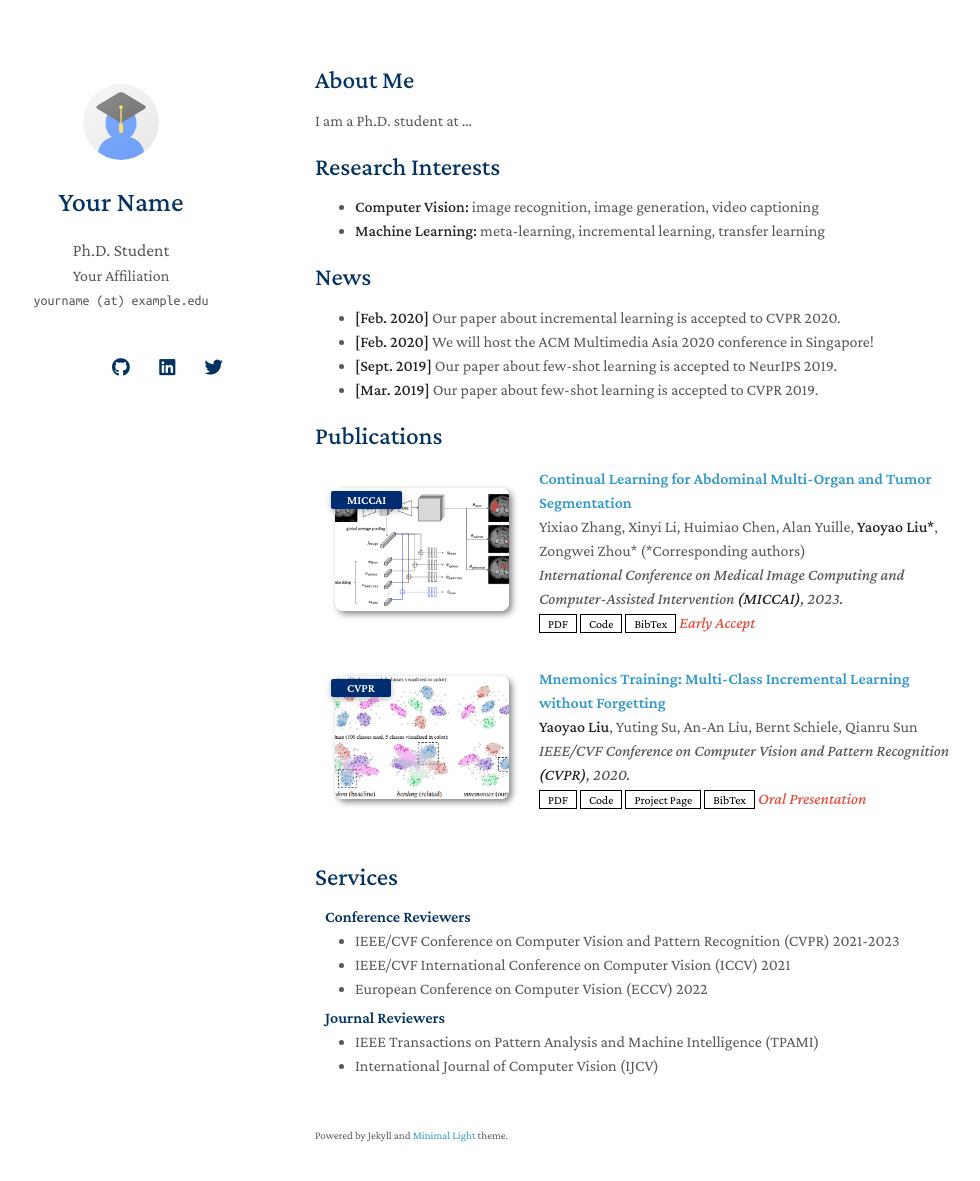
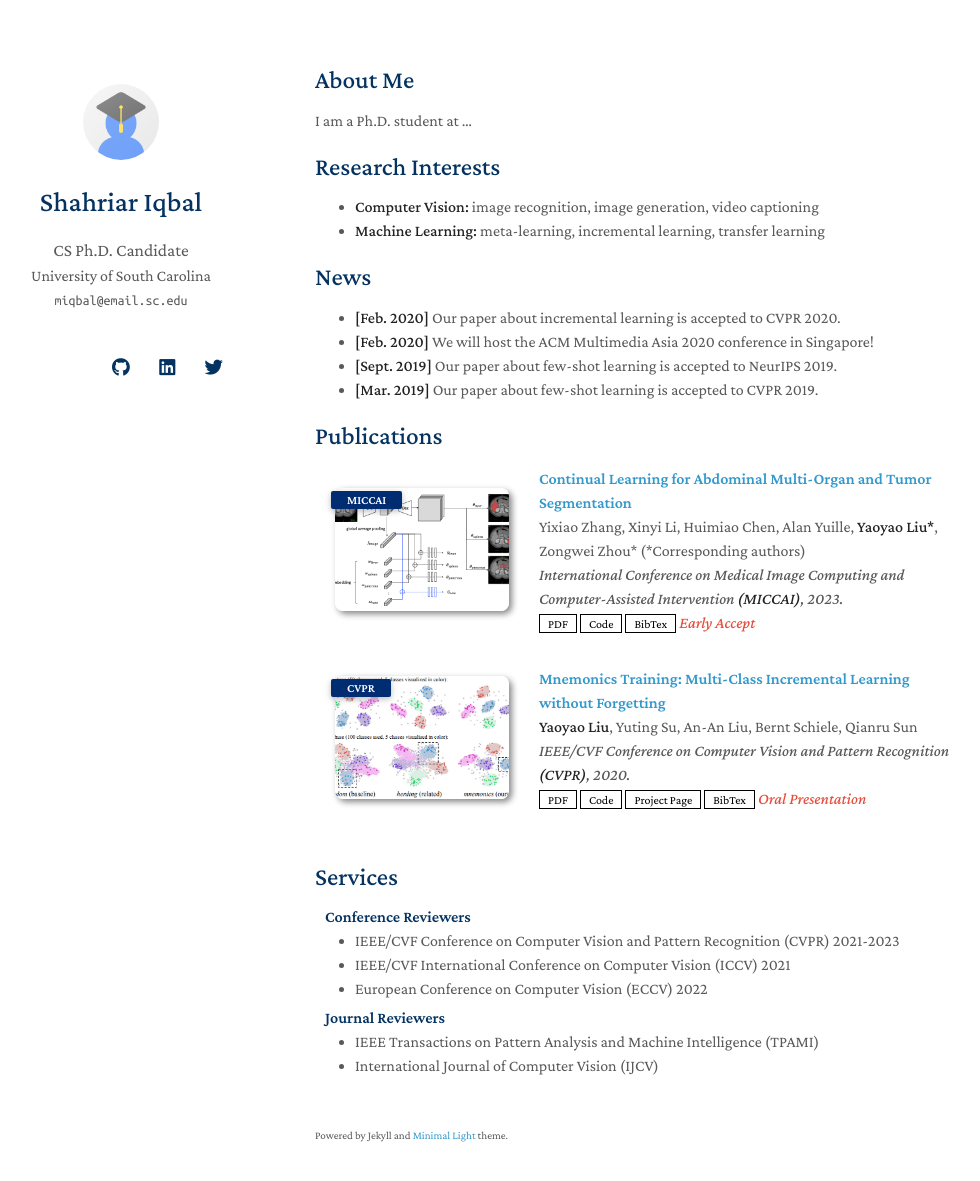
Before and after one commit to iqbal128855/iqbalshahriar.github.io, a Jekyll site: the page built from index.md, in a window 1280 px wide and 1216 px high. Shown: the top 1181 px of the window, without its empty margins (155-1135 px from the left). Built offline with Jekyll 4.4.1, drawn with Linux system fonts in a browser that asks for light colours; nearby versions of some CDN libraries; a style sheet for code colours, icons or effects is not loaded; our own code applies the rules of GitHub Pages for plain Markdown files.

Commit message:
Update _config.yml

```diff
--- a/_config.yml
+++ b/_config.yml
@@ -1,8 +1,8 @@
 # Basic Information
-title: Your Name
-position: Ph.D. Student
-affiliation: Your Affiliation
-email: yourname (at) example.edu
+title: Shahriar Iqbal
+position: CS Ph.D. Candidate
+affiliation: University of South Carolina
+email: miqbal@email.sc.edu
 
 # Search Engine Optimization (SEO)
 # The following information is used to improve the website traffic from search engines, e.g., Google.
```
